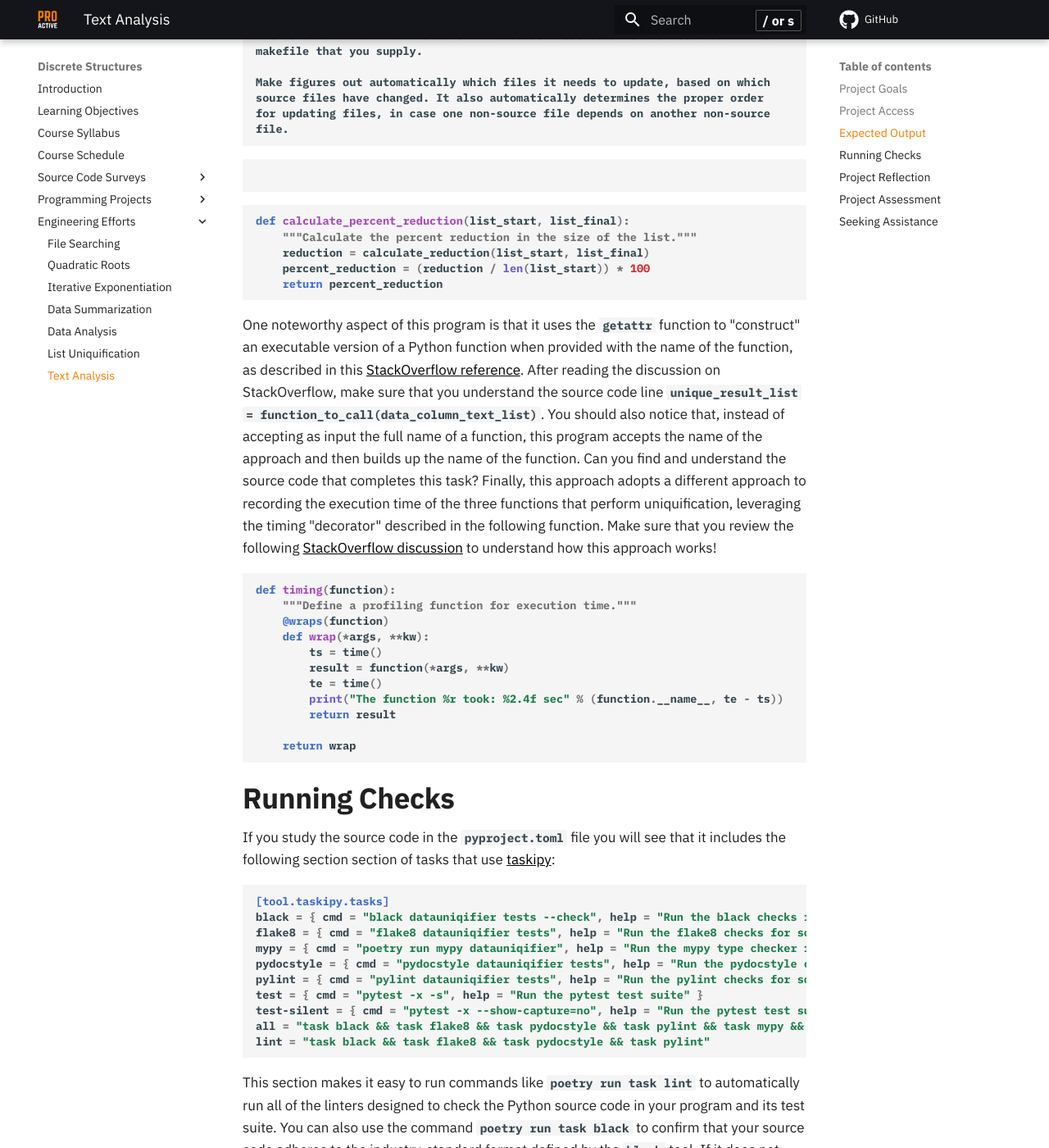
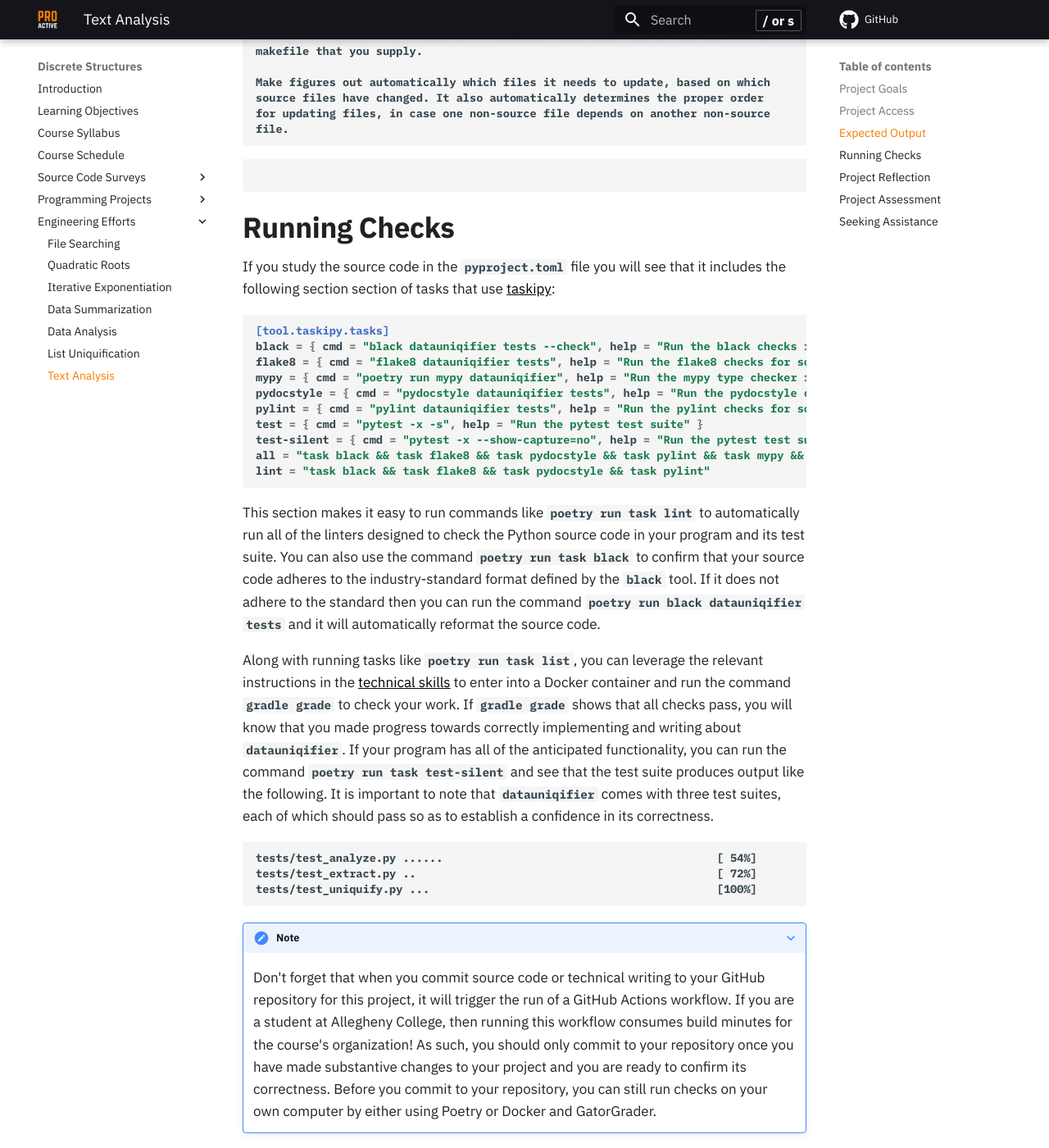
Before and after one commit to ProactiveProgrammers/www.proactiveprogrammers.com, an MkDocs documentation site: the page built from docs/discrete-structures/engineering-efforts/text-analysis.md, in a window 1280 px wide and 1400 px high, scrolled down 1129 px. Shown: the whole window at 82% size. Built offline with MkDocs 1.6.1 and Material for MkDocs 9.7.7, drawn with Linux system fonts in a browser that asks for light colours; comment, search, counter and statistics services are not loaded.

Commit message:
refactor: Delete the not-needed template content in text-analysis.md.

````diff
--- a/docs/discrete-structures/engineering-efforts/text-analysis.md
+++ b/docs/discrete-structures/engineering-efforts/text-analysis.md
@@ -55,44 +55,6 @@ file.
 
 ```text
 
-```
-
-```python
-def calculate_percent_reduction(list_start, list_final):
-    """Calculate the percent reduction in the size of the list."""
-    reduction = calculate_reduction(list_start, list_final)
-    percent_reduction = (reduction / len(list_start)) * 100
-    return percent_reduction
-```
-
-One noteworthy aspect of this program is that it uses the `getattr` function to
-"construct" an executable version of a Python function when provided with the
-name of the function, as described in this [StackOverflow
-reference](https://stackoverflow.com/questions/3061/calling-a-function-of-a-module-by-using-its-name-a-string).
-After reading the discussion on StackOverflow, make sure that you understand the
-source code line `unique_result_list = function_to_call(data_column_text_list)`.
-You should also notice that, instead of accepting as input the full name of a
-function, this program accepts the name of the approach and then builds up the
-name of the function. Can you find and understand the source code that completes
-this task? Finally, this approach adopts a different approach to recording the
-execution time of the three functions that perform uniquification, leveraging
-the timing "decorator" described in the following function. Make sure that you
-review the following [StackOverflow
-discussion](https://stackoverflow.com/questions/1622943/timeit-versus-timing-decorator)
-to understand how this approach works!
-
-```python
-def timing(function):
-    """Define a profiling function for execution time."""
-    @wraps(function)
-    def wrap(*args, **kw):
-        ts = time()
-        result = function(*args, **kw)
-        te = time()
-        print("The function %r took: %2.4f sec" % (function.__name__, te - ts))
-        return result
-
-    return wrap
 ```
 
 ## Running Checks
````
